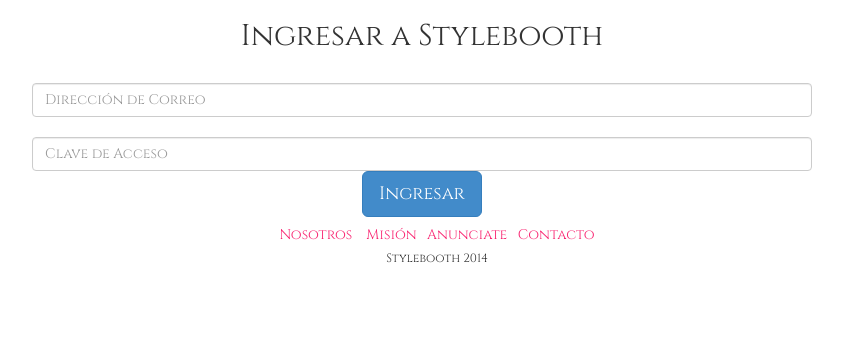
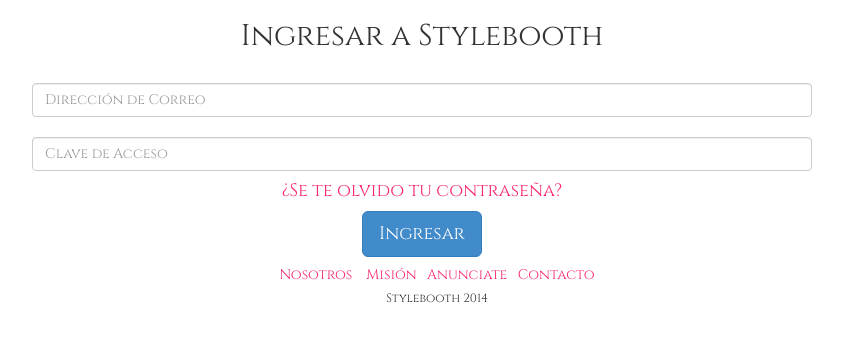
Before and after one commit to ismaelgonzalez/stylebooth, a CakePHP app: the page made by app/View/Users/login.ctp in a window 1280 px wide. Shown: the part 101-443 px from the top of the page, without its empty margins (218-1061 px from the left). Run offline with PHP 8.4 and a stand-in for CakePHP, Linux system fonts and the light colour scheme; the template is opened without the code that fills it, so the values that code supplies are empty; form fields are guessed from the names that the template uses; some libraries are stand-ins or nearby versions.

Commit message:
agregue link a forgotPAssword en el login

```diff
--- a/app/View/Users/login.ctp
+++ b/app/View/Users/login.ctp
@@ -26,6 +26,10 @@ echo $this->Form->input('password', array(
 	'between' => '<div class="col-lg-4">',
 	'placeholder' => "Clave de Acceso",
 ));
-
+?>
+<p>
+	<h4><a href="/users/forgotPassword">¿Se te olvido tu contraseña?</a> </h4>
+</p>
+<?php
 echo $this->Form->submit('Ingresar', array('formnovalidate' => true, 'class' => 'btn btn-lg btn-primary'));
 echo $this->Form->end();
```
